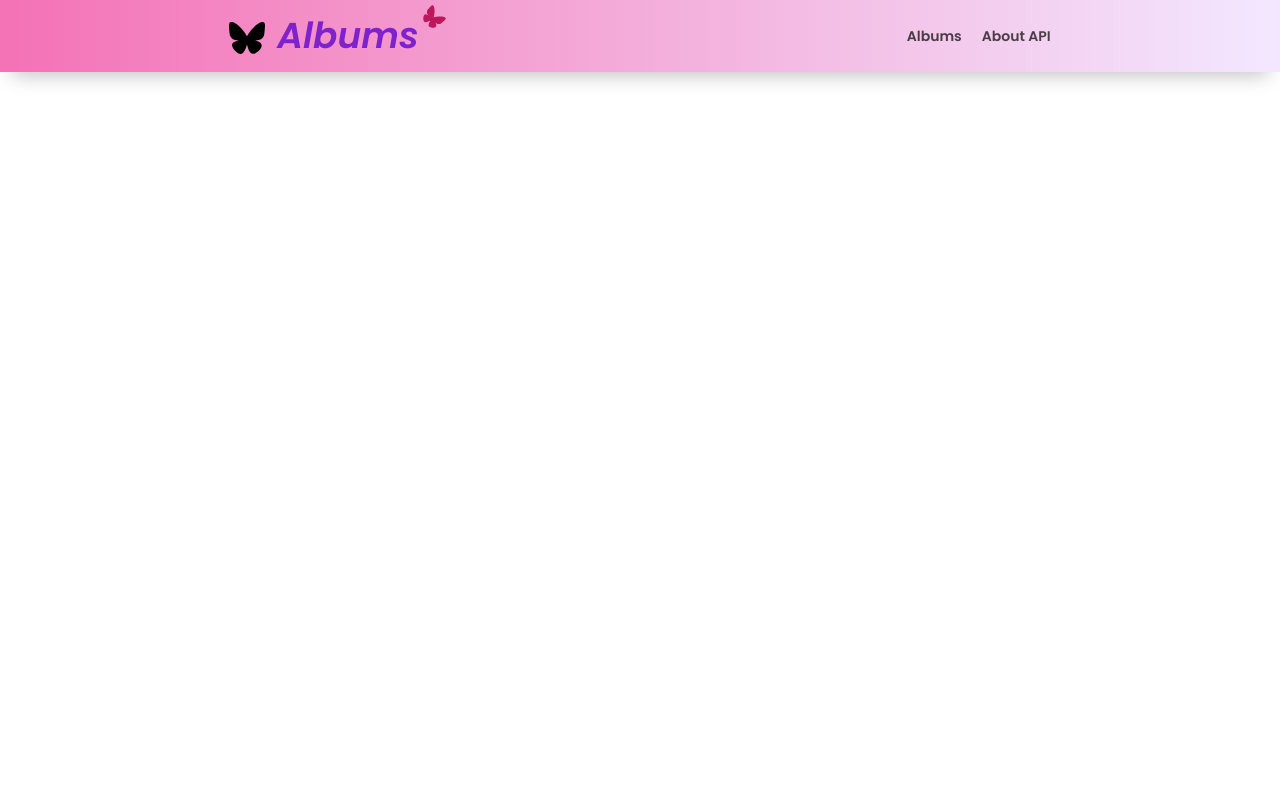
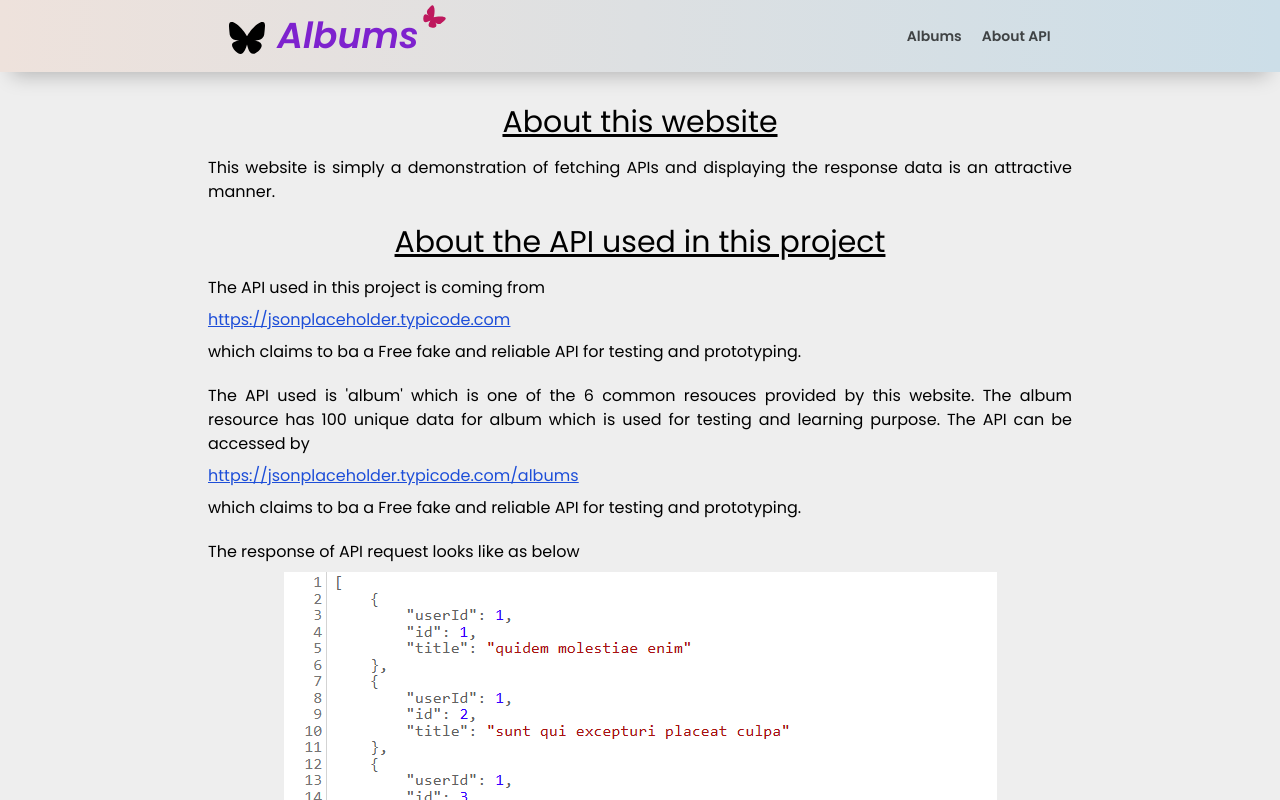
Before and after one commit to avinashkrg90/AlbumListAPI_React, a React (Vite) app: page /AboutAPI in a window 1280 px wide. Shown: the top 800 px of the page. Built offline with nearby package versions, Linux system fonts and the light colour scheme; no server answers.

Commit message:
Other http request such as PUT DELETE POST are added as a dummy request. ALl functionalities are added. The project is finished as of now

```diff
--- a/src/App.jsx
+++ b/src/App.jsx
@@ -3,7 +3,7 @@ import { BrowserRouter, Routes, Route } from 'react-router-dom'
 import './App.css'
 import Navbar from './components/Navbar'
 import Home from './pages/Home'
-import KnowMore from './pages/KnowMore'
+import AboutAPI from './pages/AboutAPI'
 
 function App() {
 
@@ -13,7 +13,7 @@ function App() {
         <Navbar />
         <Routes>
             <Route path='/' element={<Home />} />
-            <Route path='/knowmore' element={<KnowMore />} />
+            <Route path='/AboutAPI' element={<AboutAPI />} />
         </Routes>
       </BrowserRouter>
     </>
--- a/src/components/AddAlbumModal.jsx
+++ b/src/components/AddAlbumModal.jsx
@@ -1,17 +1,20 @@
 import React, { useState } from 'react'
 import { FaXmark } from "react-icons/fa6";
 import toast from 'react-hot-toast';
+import axios from 'axios'
 
 const AddAlbumModal = ({ userId, albumsUserIdWise, setAlbumsUserIdWise, setAddAlbumModal }) => {
 
     const [newValue, setNewValue] = useState({ id: '', title: '', userId: userId, imageId: (Math.floor(Math.random() * 20) + 1) })
+
+    const api_url = "https://jsonplaceholder.typicode.com/albums"
+    const options = { headers: { accept: "application/json" } };
 
     const isIdAlreadyExist = (id) => {
         let result = false;
 
         Object.entries(albumsUserIdWise).map(([key, value]) => {
             value.map((album) => {
-                console.log(album)
                 if (album.id === Number(id))
                     result = true;
             })
@@ -29,11 +32,21 @@ const AddAlbumModal = ({ userId, albumsUserIdWise, setAlbumsUserIdWise, setAddAl
             if (isIdAlreadyExist(newValue.id)) {
                 toast.error("Id already exist")
             } else {
-                let newAlbumList = albumsUserIdWise;
-                newAlbumList[userId].unshift(newValue);
-                setAlbumsUserIdWise(newAlbumList)
-                setAddAlbumModal(false)
-                toast.success("Album added successfully")
+                try {
+                    axios.post(api_url, newValue, options)
+                        .then((response) => {
+                            if (response.status === 201) {
+                                let newAlbumList = albumsUserIdWise;
+                                newAlbumList[userId].unshift(newValue);
+                                setAlbumsUserIdWise(newAlbumList)
+                                setAddAlbumModal(false)
+                                toast.success("Album added successfully")
+                            }
+                        })
+                } catch (error) {
+                    console.log(error.message)
+                }
+
             }
         }
 
--- a/src/components/AlbumCard.jsx
+++ b/src/components/AlbumCard.jsx
@@ -9,13 +9,13 @@ const AlbumCard = ({ album, handleEditClick, handleDeleteClick }) => {
     };
 
     const handleMouseEnter = () => {
-        console.log(cardTextRef.current.classList.add('bg-black/50'))
-        console.log(cardTextRef.current.classList.remove('bg-black/10'))
+        cardTextRef.current.classList.add('bg-black/50')
+        cardTextRef.current.classList.remove('bg-black/10')
     }
 
     const handleMouseLeave = () => {
-        console.log(cardTextRef.current.classList.remove('bg-black/50'))
-        console.log(cardTextRef.current.classList.add('bg-black/10'))
+        cardTextRef.current.classList.remove('bg-black/50')
+        cardTextRef.current.classList.add('bg-black/10')
     }
 
     return (
--- a/src/components/DeleteModal.jsx
+++ b/src/components/DeleteModal.jsx
@@ -1,10 +1,17 @@
 import React from 'react'
 import { FaXmark } from "react-icons/fa6";
 import toast from 'react-hot-toast';
+import axios from 'axios'
 
 const DeleteModal = ({ albumToDelete, albumsUserIdWise, setAlbumsUserIdWise, setDeleteModal }) => {
 
+    const api_url = "https://jsonplaceholder.typicode.com/albums"
+
     const handleDeleteClick = () => {
+        try {
+            axios.delete(api_url + '/' + albumToDelete.id)
+                .then((response) => {
+                    if (response.status === 200) {
                         const index = albumsUserIdWise[albumToDelete.userId].indexOf(albumToDelete);
                         let newAlbumList = albumsUserIdWise;
                         newAlbumList[albumToDelete.userId].splice(index, 1);
@@ -12,6 +19,11 @@ const DeleteModal = ({ albumToDelete, albumsUserIdWise, setAlbumsUserIdWise, set
 
                         setDeleteModal(false)
                         toast.success("Album deleted successfully")
+                    }
+                })
+        } catch (error) {
+            console.log(error.message)
+        }
     }
 
     return (
--- a/src/components/EditModal.jsx
+++ b/src/components/EditModal.jsx
@@ -1,16 +1,18 @@
 import React, { useState } from 'react'
 import { FaXmark } from "react-icons/fa6";
 import toast from 'react-hot-toast';
+import axios from 'axios'
 
 const EditModal = ({ albumToEdit, albumsUserIdWise, setAlbumsUserIdWise, setEditModal }) => {
     const [editValue, setEditValue] = useState({ id: albumToEdit.id, title: albumToEdit.title, userId: albumToEdit.userId, imageId: albumToEdit.imageId })
+
+    const api_url = "https://jsonplaceholder.typicode.com/albums"
 
     const isIdAlreadyExist = (id) => {
         let result = false;
         if (id !== Number(albumToEdit.id)) {
             Object.entries(albumsUserIdWise).map(([key, value]) => {
                 value.map((album) => {
-                    console.log(album)
                     if (album.id === Number(id))
                         result = true;
                 })
@@ -27,15 +29,24 @@ const EditModal = ({ albumToEdit, albumsUserIdWise, setAlbumsUserIdWise, setEdit
         } else {
             if (isIdAlreadyExist(Number(editValue.id))) {
                 toast.error("Id already exist")
-            } else {
+            }
+            else {
+                try {
+                    axios.put(api_url + '/'+ albumToEdit.id, editValue)
+                        .then((response) => {
+                            if (response.status === 200) {
                                 const index = albumsUserIdWise[albumToEdit.userId].indexOf(albumToEdit);
                                 let newAlbumList = albumsUserIdWise;
 
                                 newAlbumList[albumToEdit.userId].splice(index, 1, editValue);
-                // newAlbumList[albumToEdit.userId].push(editValue);
                                 setAlbumsUserIdWise(newAlbumList)
                                 setEditModal(false)
                                 toast.success("Album updated successfully")
+                            }
+                        })
+                } catch (error) {
+                    console.log(error.message)
+                }
             }
         }
     }
--- a/src/components/Navbar.jsx
+++ b/src/components/Navbar.jsx
@@ -7,7 +7,7 @@ const Navbar = () => {
     const navigate = useNavigate();
     return (
         <>
-            <div className='z-10 bg-gradient-to-l from-purple-100 to-pink-400  shadow-[rgba(0,_0,_0,_0.25)_0px_15px_20px_-12px]'>
+            <div className='z-10 bg-gradient-to-l from-[#ccdee8] to-[#eee2dc]  shadow-[rgba(0,_0,_0,_0.25)_0px_15px_20px_-12px]'>
                 <div className='text-gelasio flex mx-auto w-full px-4 lg:w-8/12 py-4 justify-between items-center '>
                     <div className='flex justify-center items-center relative'>
                         <FaBluesky className='text-3xl md:text-4xl mr-3 pt-1 text-black-700' />
--- a/src/index.css
+++ b/src/index.css
@@ -7,6 +7,7 @@
 
 body{
     font-family: "Poppins", serif;
+    background-color: #eeeeee;
 }
 
 /* width */
--- a/src/pages/AboutAPI.jsx
+++ b/src/pages/AboutAPI.jsx
@@ -1,8 +1,41 @@
-import React from 'react'
+import React, { useEffect, useState } from 'react'
+import axios from 'axios'
+import APIImage from '../assets/APIResponse.png'
 
 const AboutAPI = () => {
+
+  const api_url = "https://jsonplaceholder.typicode.com/albums"
+  const options = { headers: { accept: "application/json" } };
+
+  const [APIResponse, setAPIResponse] = useState();
+
+  useEffect(()=>{
+    try {
+      axios.get(api_url, options)
+        .then((response) => {
+          console.log(response)
+          setAPIResponse(JSON.stringify(response))
+        })
+    } catch (error) {
+      console.log(error)
+    }
+  }, [])
+
   return (
-    <div> AboutAPI</div>
+    <>
+      <div className='w-[90%] md:w-[70%] m-auto p-4'>
+        <h2 className='underline text-3xl text-center my-4'>About this website</h2>
+        <p className='mb-5 text-justify'>This website is simply a demonstration of fetching APIs and displaying the response data is an attractive manner.</p>
+        <h2 className='underline text-3xl text-center my-4'>About the API used in this project</h2>
+        <p className='mb-5 text-justify'>The API used in this project is coming from <span className='block underline text-blue-700 my-2'><a target="_blank" href="https://jsonplaceholder.typicode.com">https://jsonplaceholder.typicode.com</a></span> which claims to ba a Free fake and reliable API for testing and prototyping.</p>
+        <p className='mb-5 text-justify'>The API used is 'album' which is one of the 6 common resouces provided by this website. The album resource has 100 unique data for album which is used for testing and learning purpose.
+          The API can be accessed by <span className='block underline text-blue-700 my-2'><a target="_blank" href="https://jsonplaceholder.typicode.com/albums">https://jsonplaceholder.typicode.com/albums</a></span> which claims to ba a Free fake and reliable API for testing and prototyping.</p>
+        <p>The response of API request looks like as below</p>
+        <img className='m-auto my-2' src={APIImage} alt="API Response" />
+        <p className='mb-5 text-justify'>There are 100 album data, each with 3 properties userId, id, and title. Every album has unique Id. And every userId has 10 different albums</p>
+        <p className='mb-5 text-justify'>An image is associated with every album in a random manner (using Math.random() method). This is simply done to make the website look attractive.</p>
+      </div>
+    </>
   )
 }
 
--- a/src/pages/Home.jsx
+++ b/src/pages/Home.jsx
@@ -35,7 +35,6 @@ const Home = () => {
     const handleDeleteClick = (album) => {
         setDeleteModal(true)
         setAlbumToDelete(album)
-        console.log("in showdete modal")
     }
 
     const handlePlusClick = (key) => {
```
Also changed, not shown: src/assets/APIResponse.png (added). Lines whose indentation alone changed are shown as unchanged.
